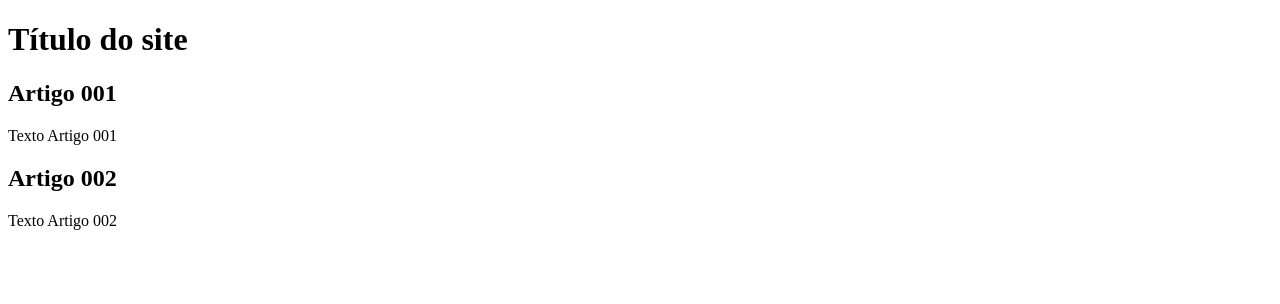
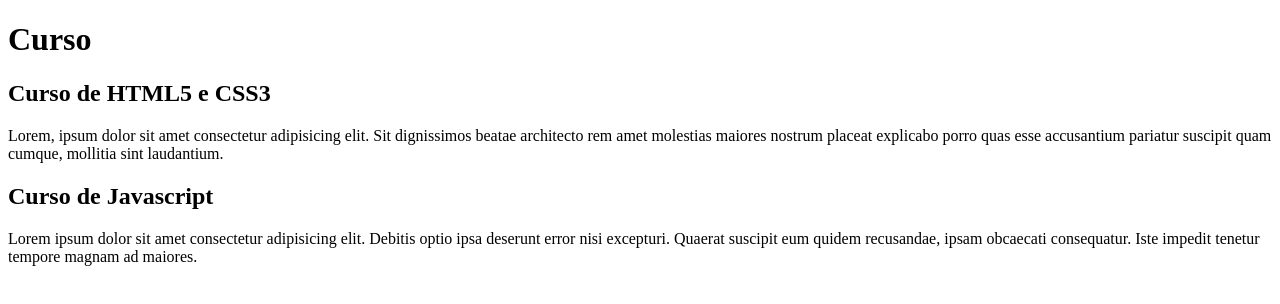
Before and after one commit to eduardoken/projeto-site, a plain HTML site: page index.html in a window 1280 px wide. Drawn offline with Linux system fonts and the light colour scheme.

Commit message:
começei a escrever o conteúdo

```diff
--- a/index.html
+++ b/index.html
@@ -8,15 +8,15 @@
 <body>
     <main>
         <header>
-            <h1>Título do site</h1>
+            <h1>Curso</h1>
         </header>
         <article>
-            <h2>Artigo 001</h2>
-            <p>Texto Artigo 001</p>
+            <h2>Curso de HTML5 e CSS3</h2>
+            <p>Lorem, ipsum dolor sit amet consectetur adipisicing elit. Sit dignissimos beatae architecto rem amet molestias maiores nostrum placeat explicabo porro quas esse accusantium pariatur suscipit quam cumque, mollitia sint laudantium.</p>
         </article>
         <article>
-            <h2>Artigo 002</h2>
-            <p>Texto Artigo 002</p>
+            <h2>Curso de Javascript</h2>
+            <p>Lorem ipsum dolor sit amet consectetur adipisicing elit. Debitis optio ipsa deserunt error nisi excepturi. Quaerat suscipit eum quidem recusandae, ipsam obcaecati consequatur. Iste impedit tenetur tempore magnam ad maiores.</p>
         </article>
     </main>
 </body>
```
